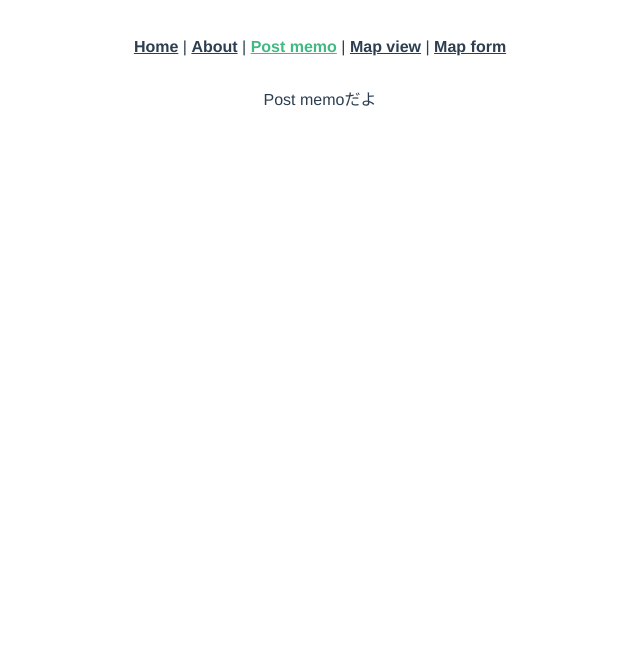
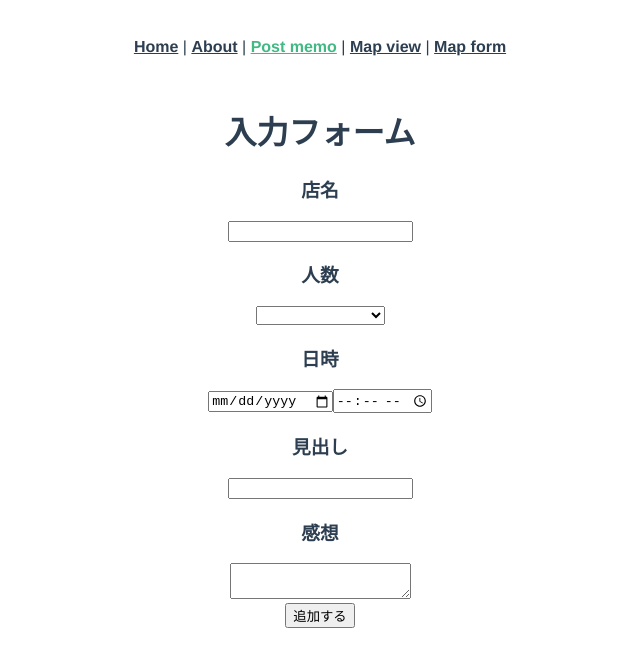
Before and after one commit to webex20-team-2/team-original-app, a Vue app: page /post-memo in a window 1280 px wide. Shown: the top 666 px of the page, without its empty margins (320-960 px from the left). Built offline with nearby package versions, Linux system fonts and the light colour scheme.

Commit message:
PostMemoの変更

```diff
--- a/src/views/PostMemo.vue
+++ b/src/views/PostMemo.vue
@@ -1,5 +1,45 @@
 <template>
-  <div>Post memoだよ</div>
+  <div class="PostForm">
+    <h1 class="PostForm-title">入力フォーム</h1>
+    <div class="Form-detail">
+      <div class="category-parts">
+        <div class="Form-place">
+          <h3 class="Place-title">店名</h3>
+          <input class="shopnamebox" type="text" v-model="shopname" />
+        </div>
+      </div>
+      <div class="Form-member">
+        <h3 class="Member-title">人数</h3>
+        <select class="Category-select" v-model="membernumber">
+          <option hidden="hidden" class="option-word">選択してください</option>
+          <option>1人</option>
+          <option>2人</option>
+          <option>3人</option>
+          <option>4人</option>
+          <option>5人</option>
+          <option>その他</option>
+        </select>
+      </div>
+      <div class="Form-date">
+        <h3 class="Date-title">日時</h3>
+        <div class="date-flex">
+          <input type="date" class="input-size" /><input
+            type="time"
+            class="input-size right-time"
+          />
+        </div>
+      </div>
+    </div>
+    <div class="Form-title">
+      <h3 class="Title-title">見出し</h3>
+      <input type="text" class="block-title" />
+    </div>
+    <div class="Form-text">
+      <h3 class="Text-title">感想</h3>
+      <textarea type="text" class="block-title"></textarea>
+    </div>
+    <button class="Form-button" v-on:click="toukou">追加する</button>
+  </div>
 </template>
 
 <script>
```
